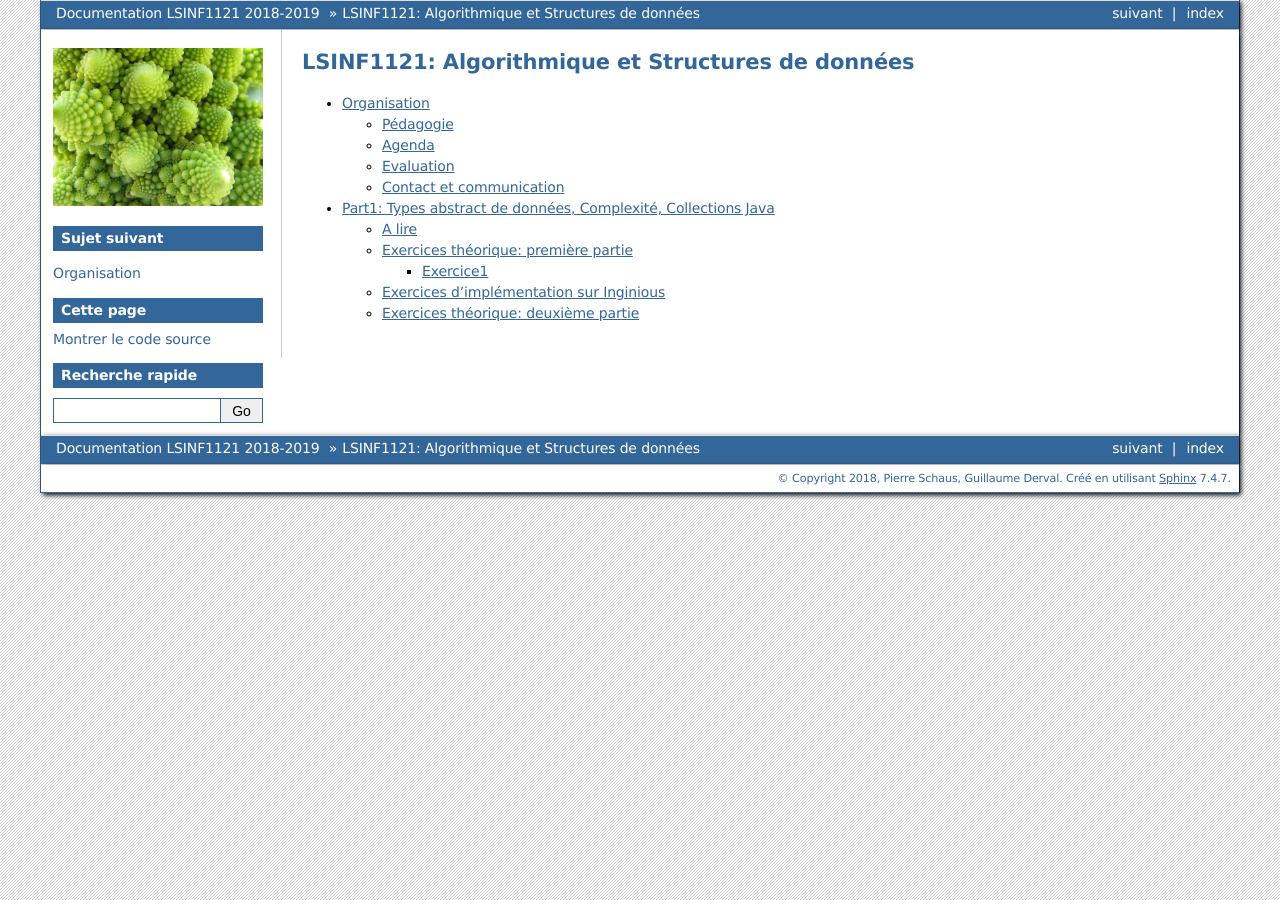
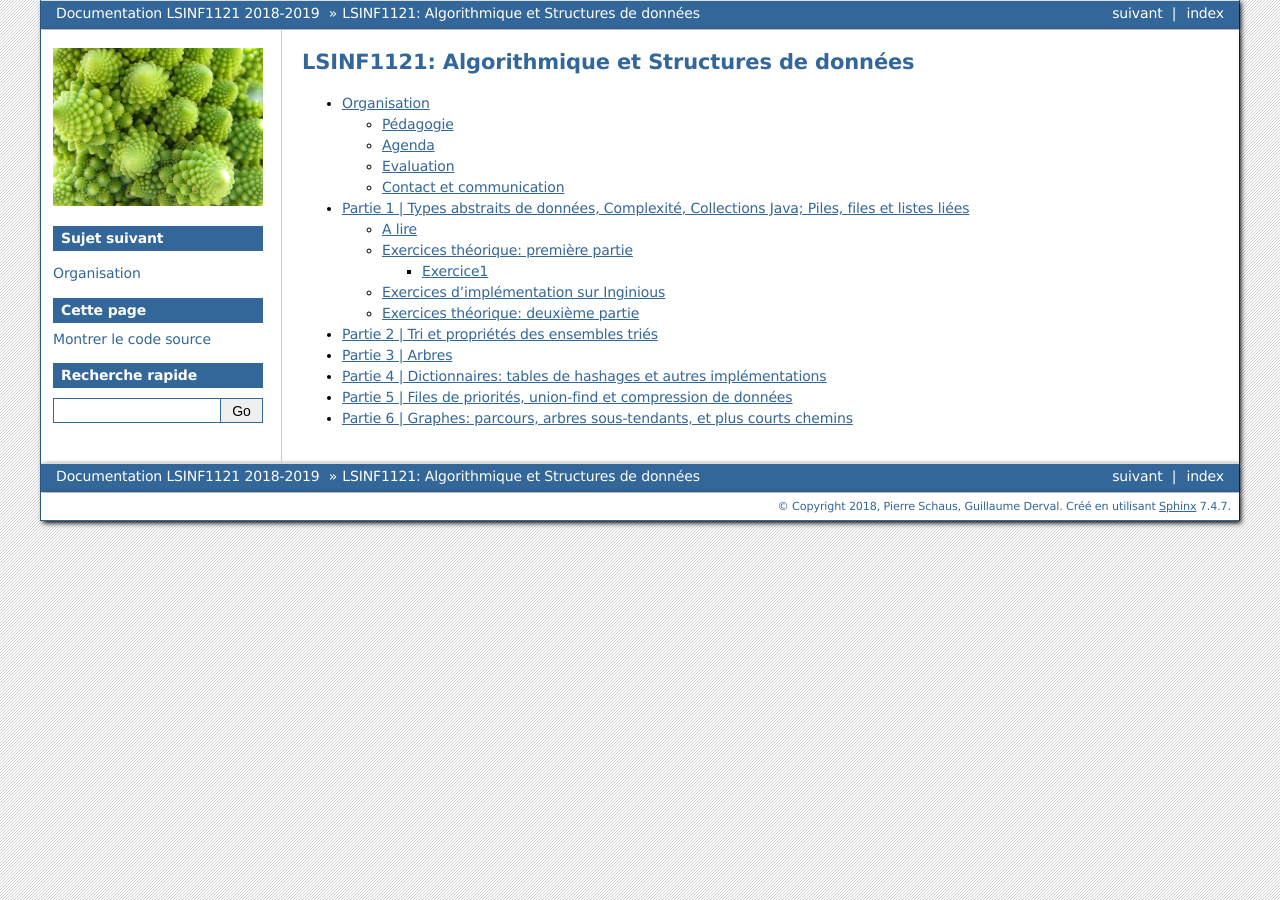
Before and after one commit to pschaus/LINFO1121, a Sphinx documentation site: the page built from source/index.rst, in a window 1280 px wide. Built offline with Sphinx 7.4.7, drawn with Linux system fonts in a browser that asks for light colours; formulas are drawn with MathJax 3.

Commit message:
More structure

```diff
--- a/source/part1/index.rst
+++ b/source/part1/index.rst
@@ -1,9 +1,9 @@
 .. _part1:
 
 
-****************************************************************
-Part1: Types abstract de données, Complexité, Collections Java
-****************************************************************
+*************************************************************************************************
+Partie 1 | Types abstraits de données, Complexité, Collections Java; Piles, files et listes liées
+*************************************************************************************************
 
 
 A lire
--- /dev/null
+++ b/source/part2/index.rst
@@ -0,0 +1,7 @@
+.. _part2:
+
+************************************************************************************************
+Partie 2 | Tri et propriétés des ensembles triés
+************************************************************************************************
+
+Rendez-vous en S3!
--- /dev/null
+++ b/source/part3/index.rst
@@ -0,0 +1,7 @@
+.. _part3:
+
+************************************************************************************************
+Partie 3 | Arbres
+************************************************************************************************
+
+Rendez-vous en S5!
--- /dev/null
+++ b/source/part4/index.rst
@@ -0,0 +1,7 @@
+.. _part4:
+
+************************************************************************************************
+Partie 4 | Dictionnaires: tables de hashages et autres implémentations
+************************************************************************************************
+
+Rendez-vous en S8!
--- /dev/null
+++ b/source/part5/index.rst
@@ -0,0 +1,7 @@
+.. _part5:
+
+************************************************************************************************
+Partie 5 | Files de priorités, union-find et compression de données
+************************************************************************************************
+
+Rendez-vous en S10!
--- /dev/null
+++ b/source/part6/index.rst
@@ -0,0 +1,7 @@
+.. _part6:
+
+************************************************************************************************
+Partie 6 | Graphes: parcours, arbres sous-tendants, et plus courts chemins
+************************************************************************************************
+
+Rendez-vous en S12!
```
Also changed, not shown: source/index.rst (+5 -4 lines).
